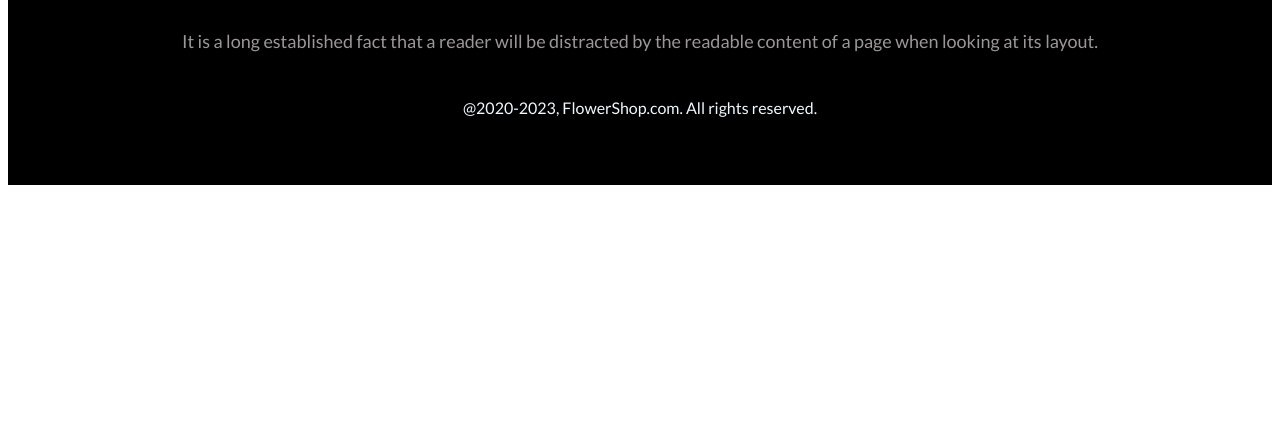
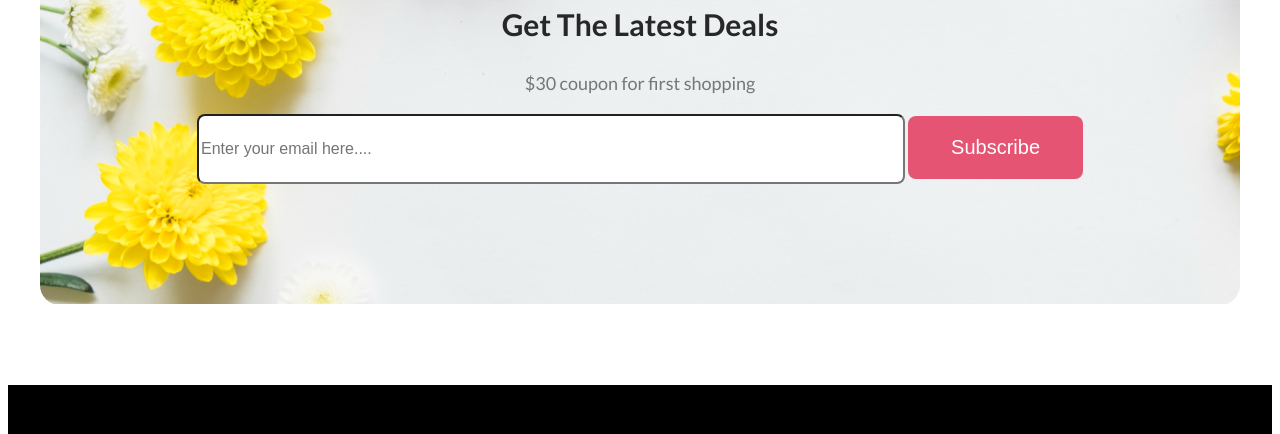
Before and after one commit to Akram-hossain12/flower-shop-assgienment, a plain HTML site: page index.html in a window 1280 px wide. Shown: the part 3378-3812 px from the top of the page. Before the commit the page ends 3571 px from the top, so only its background shows below. Drawn offline with Linux system fonts and the light colour scheme.

Commit message:
leatestdeal

```diff
--- a/index.html
+++ b/index.html
@@ -97,6 +97,21 @@
                 <img src="/assets/Flower 01.png" alt="">
             </div>
         </section>
+        <section class="leatest-deal">
+
+            <div>
+                <div class="leatest-title">
+                    <h3>Get The Latest Deals</h3>
+                    <p>$30 coupon for first shopping</p>
+                </div>
+
+                <div class="leatest-input">
+                    <input type="text" placeholder="Enter your email here....">
+                    <button class="primary-btn">Subscribe</button>
+                </div>
+            </div>
+
+        </section>
     </main>
     <footer>
         <div class="footer-title">
--- a/style/style.css
+++ b/style/style.css
@@ -216,6 +216,48 @@ nav {
     margin-left: 25px;
 }
 
+/* leatest-deal css style */
+
+.leatest-deal {
+    height: 450px;
+    width: 1200px;
+    background-image: url("/assets/Rectangle\ 9.png");
+    background-repeat: no-repeat;
+    border-radius: 20px;
+    margin: 100px auto 75px;
+    display: flex;
+    justify-content: center;
+    align-items: center;
+}
+
+.leatest-title h3 {
+    color: #272727;
+    text-align: center;
+    font-size: 30px;
+    font-weight: 700;
+}
+
+.leatest-title p {
+    color: rgba(39, 39, 39, 0.60);
+    text-align: center;
+    font-size: 18px;
+    font-weight: 400;
+}
+.leatest-input{
+    margin-top: 20px;
+}
+
+.leatest-input input {
+    width: 700px;
+    height: 64px;
+    border-radius: 8px;
+    background: #FFF;
+    color: rgba(39, 39, 39, 0.60);
+    font-size: 16px;
+    font-weight: 400;
+    line-height: normal;
+
+}
 
 /* footer css */
 
```
